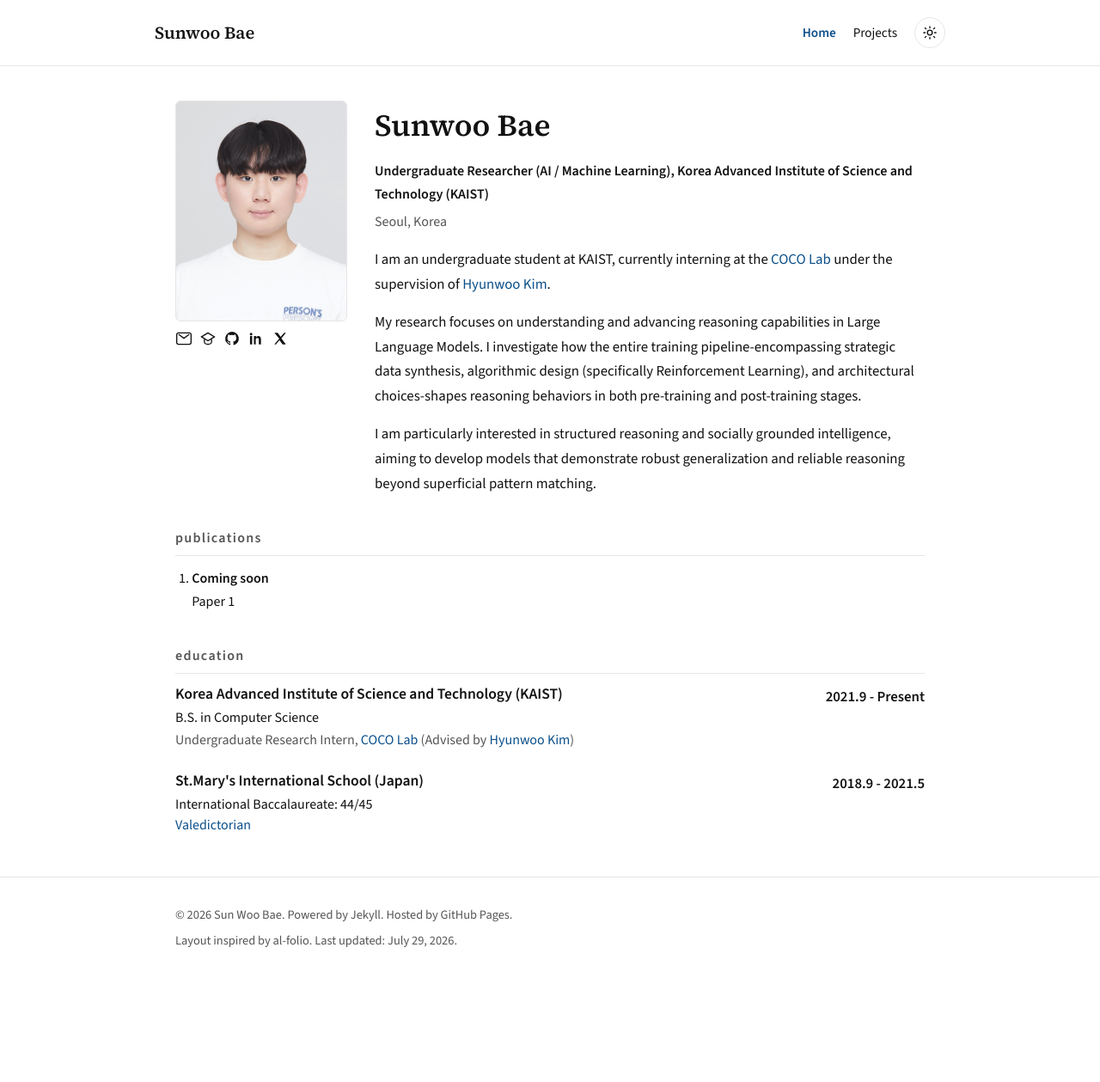
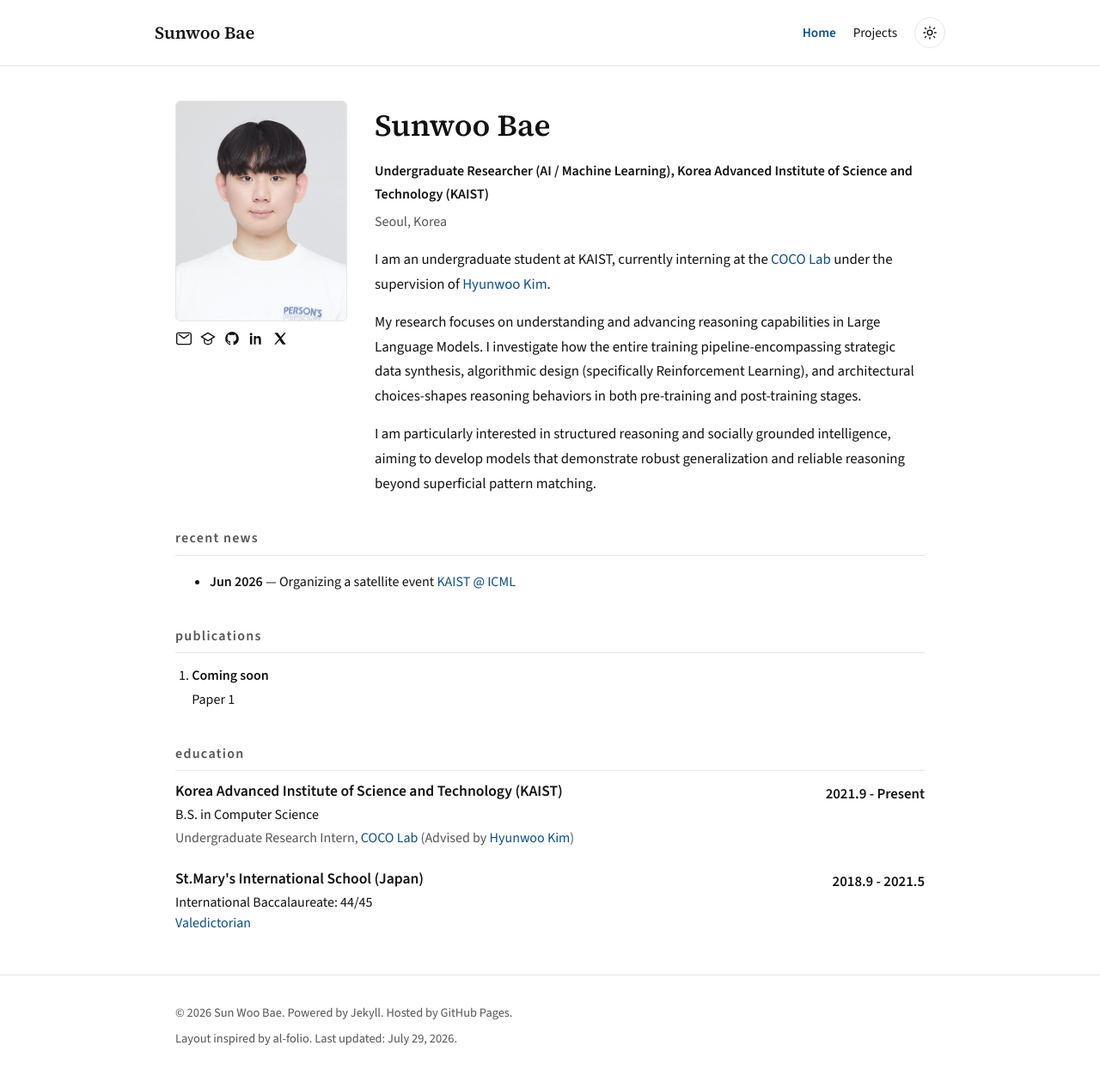
Before and after one commit to sunwoo02/sunwoo02.github.io, a Jekyll site: the page built from index.md, in a window 1280 px wide. Shown: the whole page at 86% size. Built offline with Jekyll 4.4.1, drawn with Linux system fonts in a browser that asks for light colours; before the commit the page ends 1145 px from its top, so only the background shows below that.

Commit message:
Add Recent News section to homepage
Co-Authored-By: Claude Haiku 4.5 <noreply@anthropic.com>

```diff
--- a/index.md
+++ b/index.md
@@ -11,6 +11,12 @@ intro: |
 
   I am particularly interested in structured reasoning and socially grounded intelligence, aiming to develop models that demonstrate robust generalization and reliable reasoning beyond superficial pattern matching.
 ---
+
+## Recent News
+
+- **Jun 2026** — Organizing a satellite event [KAIST @ ICML](https://kaist-icml.github.io/)
+
+
 ## Publications
 
 <ol class="pub-list">
```
